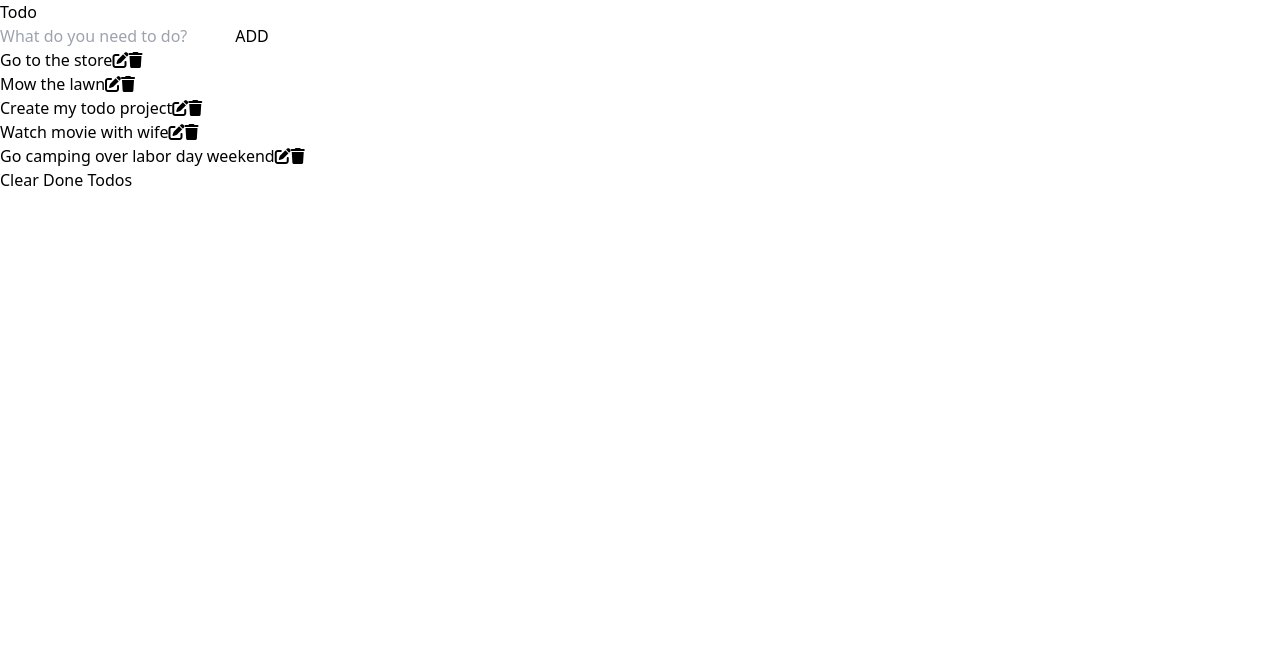
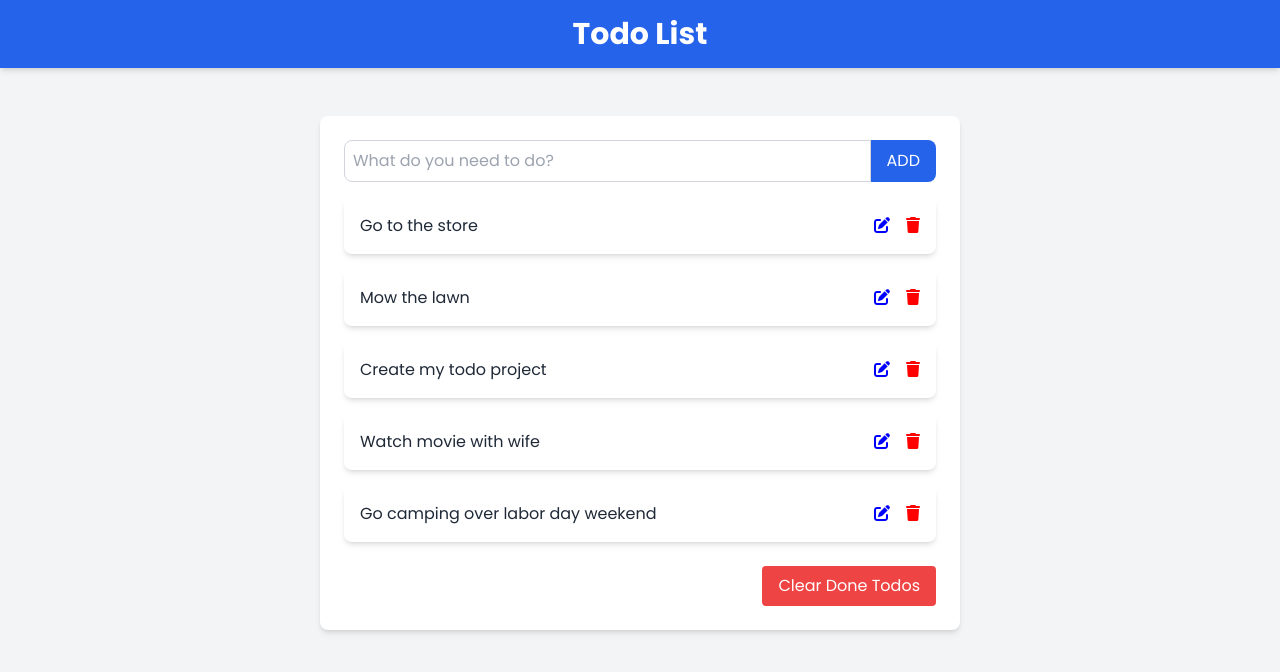
Before and after one commit to JaceTheAce12/basic-todo-app, a website: page src/index.html in a window 1280 px wide. Drawn offline with Linux system fonts and the light colour scheme.

Commit message:
added styling

```diff
--- a/js/script.js
+++ b/js/script.js
@@ -40,7 +40,6 @@ const todos = [
     },
 ]
 
-
 const addTodo = () => {
     const todoText = todoInput.value.trim();
 
@@ -65,18 +64,24 @@ const renderTodos = () => {
     todos.forEach((todo, i) => {
         const listItem = document.createElement('li');
         listItem.textContent = todo.todoText;
-        listItem.classList.add('todo-item');
+        listItem.classList.add('todo-item', 'p-4', 'bg-white', 'rounded-lg', 'shadow-md', 'flex', 'justify-between', 'items-center', 'mb-2', 'text-gray-800', 'hover:bg-gray-100', 'hover:cursor-pointer');
 
         const deleteBtn = document.createElement('span');
-        deleteBtn.innerHTML = '<i class="fa-solid fa-trash"></i>';
+        deleteBtn.innerHTML = '<i class="fa-solid fa-trash" style="color: red; cursor: pointer;"></i>';
+        deleteBtn.style.marginLeft = '8px';
         deleteBtn.addEventListener('click', () => deleteTodo(i));
 
         const editBtn = document.createElement('span');
-        editBtn.innerHTML = '<i class="fa-solid fa-pen-to-square"></i>';
+        editBtn.innerHTML = '<i class="fa-solid fa-pen-to-square" style="color: blue; cursor: pointer;"></i>';
+        editBtn.style.marginRight = '8px';
         editBtn.addEventListener('click', () => editTodo(i));
 
-        listItem.appendChild(editBtn);
-        listItem.appendChild(deleteBtn);
+        const rightContent = document.createElement('div');
+        rightContent.classList.add('flex', 'justify-between');
+
+        rightContent.appendChild(editBtn);
+        rightContent.appendChild(deleteBtn);
+        listItem.appendChild(rightContent);
         todoList.appendChild(listItem);
     })
 }
@@ -93,17 +98,47 @@ const editTodo = (index) => {
     const editInput = document.createElement('input');
     editInput.value = currentText;
     editInput.type = 'text';
+    editInput.classList.add('border', 'border-gray-300', 'p-2', 'rounded-lg', 'w-full', 'mr-2', 'focus:outline-none', 'focus:ring-2', 'focus:ring-blue-500');
 
     const saveBtn = document.createElement('button');
     saveBtn.textContent = 'Save';
+    saveBtn.style.backgroundColor = 'green';
+    saveBtn.classList.add('.bg-green-500', 'text-white', 'px-4', 'py-2', 'rounded-lg', 'hover:bg-green-600', 'ml-2');
 
     const cancelBtn = document.createElement('button');
     cancelBtn.textContent = 'Cancel';
+    cancelBtn.style.backgroundColor = 'gray';
+    cancelBtn.style.marginLeft = '8px';
+    cancelBtn.classList.add('bg-gray-500', 'text-white', 'px-4', 'py-2', 'rounded-lg', 'hover:bg-gray-600', 'ml-2');
+
+    const rightContent = document.createElement('div');
+    rightContent.classList.add('flex', 'justify-between');
+
 
     todoItem.innerHTML = '';
+    rightContent.appendChild(saveBtn);
+    rightContent.appendChild(cancelBtn);
     todoItem.appendChild(editInput);
-    todoItem.appendChild(saveBtn);
-    todoItem.appendChild(cancelBtn);
+    todoItem.appendChild(rightContent);
+
+    saveBtn.addEventListener('click', () => {
+        if (editInput.value.trim() !== '') {
+            todos[index].todoText = editInput.value.trim();
+            renderTodos();
+        }
+    });
+
+    editInput.addEventListener('keypress', (e) => {
+        if (e.key === 'Enter') {
+            e.preventDefault();
+            if (editInput.value.trim() !== '') {
+                todos[index].todoText = editInput.value.trim();
+                renderTodos();
+            }
+        }
+    })
+
+    cancelBtn.addEventListener('click', () => renderTodos());
 }
 
 addBtn.addEventListener('click', addTodo);
@@ -111,7 +146,7 @@ todoInput.addEventListener('keypress', (e) => {
     if (e.key === 'Enter') {
         e.preventDefault();
         addTodo();
-        console.log('pressed')
+        console.log('pressed');
     }
 });
 
--- a/src/index.html
+++ b/src/index.html
@@ -4,22 +4,29 @@
     <meta charset="UTF-8">
     <meta name="viewport" content="width=device-width, initial-scale=1.0">
     <title>Todo Data Model</title>
+    <link rel="preconnect" href="https://fonts.googleapis.com">
+    <link rel="preconnect" href="https://fonts.gstatic.com" crossorigin>
+    <link href="https://fonts.googleapis.com/css2?family=Poppins:ital,wght@0,100;0,200;0,300;0,400;0,500;0,600;0,700;0,800;0,900;1,100;1,200;1,300;1,400;1,500;1,600;1,700;1,800;1,900&display=swap" rel="stylesheet">
     <link href="./output.css" rel="stylesheet">
 </head>
-<body>
-    <header>
-        <h1 class="logo">Todo</h1>
+<body class="bg-gray-100 text-gray-800 font-['Poppins']">
+
+    <header class="bg-blue-600 p-4 shadow-md">
+        <h1 class="text-white text-center text-3xl font-bold">Todo List</h1>
     </header>
-    <main class="m-auto">
-        <div class="search-container">
-            <input type='text' class='todo-input' placeholder="What do you need to do?"/>
-            <button class='add-btn'>ADD</button>
-        </div>
-        <div class="list-container">
-            <ul class="todo-list"></ul>
-            <footer class="footer">
-                <span></span>
-                <button class="clear-todos">Clear Done Todos</button>
+
+    <main class="max-w-2xl mx-auto p-4 mt-8">
+        <div class="bg-white p-6 rounded-lg shadow-md">
+            <div class="mb-4 flex">
+                <input type="text" class="todo-input flex-grow border border-gray-300 p-2 rounded-l-lg focus:outline-none focus:ring-2 focus:ring-blue-500" placeholder="What do you need to do?">
+                <button class="add-btn bg-blue-600 text-white px-4 py-2 rounded-r-lg hover:bg-blue-700 focus:ring-2 focus:ring-blue-500">ADD</button>
+            </div>
+
+            <ul class="todo-list space-y-4"></ul>
+
+            <footer class="footer mt-6 flex justify-between items-center">
+                <span class="text-gray-500"></span>
+                <button class="clear-todos bg-red-500 text-white px-4 py-2 rounded hover:bg-red-600">Clear Done Todos</button>
             </footer>
         </div>
     </main>
```
Also changed, not shown: src/output.css.
